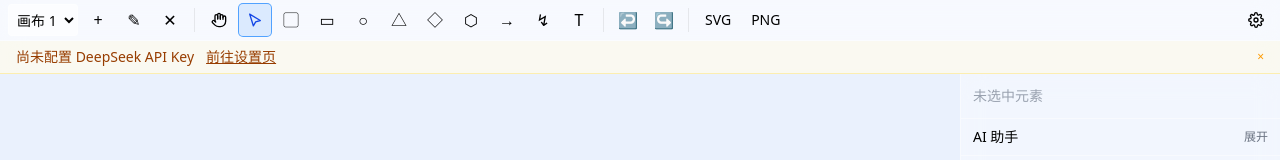
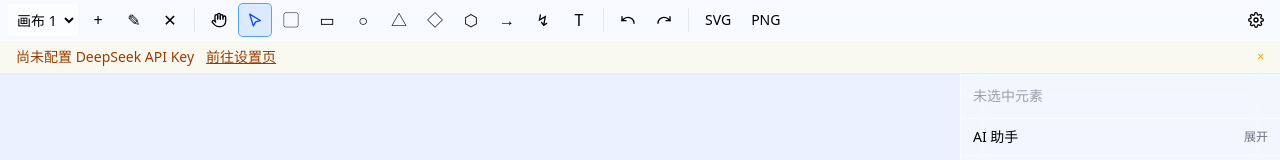
Before and after one commit to WHJ-2007/sci-figure-tool, a Next.js app: page / in a window 1280 px wide. Shown: the top 160 px of the page. Built offline with nearby package versions, Linux system fonts and the light colour scheme.

Commit message:
feat: 撤销/重做按钮改描边 SVG 弯箭头图标（与设置/工具图标风格一致）

```diff
--- a/src/components/editor/Toolbar.tsx
+++ b/src/components/editor/Toolbar.tsx
@@ -28,6 +28,20 @@ const SETTINGS_ICON = (
   <svg width="16" height="16" viewBox="0 0 24 24" fill="none" stroke="currentColor" strokeWidth="2" strokeLinecap="round" strokeLinejoin="round" aria-hidden="true">
     <circle cx="12" cy="12" r="3" />
     <path d="M19.4 15a1.65 1.65 0 0 0 .33 1.82l.06.06a2 2 0 1 1-2.83 2.83l-.06-.06a1.65 1.65 0 0 0-1.82-.33 1.65 1.65 0 0 0-1 1.51V21a2 2 0 1 1-4 0v-.09a1.65 1.65 0 0 0-1-1.51 1.65 1.65 0 0 0-1.82.33l-.06.06a2 2 0 1 1-2.83-2.83l.06-.06a1.65 1.65 0 0 0 .33-1.82 1.65 1.65 0 0 0-1.51-1H3a2 2 0 1 1 0-4h.09a1.65 1.65 0 0 0 1.51-1 1.65 1.65 0 0 0-.33-1.82l-.06-.06a2 2 0 1 1 2.83-2.83l.06.06a1.65 1.65 0 0 0 1.82.33h0a1.65 1.65 0 0 0 1-1.51V3a2 2 0 1 1 4 0v.09a1.65 1.65 0 0 0 1 1.51h0a1.65 1.65 0 0 0 1.82-.33l.06-.06a2 2 0 1 1 2.83 2.83l-.06.06a1.65 1.65 0 0 0-.33 1.82v0a1.65 1.65 0 0 0 1.51 1H21a2 2 0 1 1 0 4h-.09a1.65 1.65 0 0 0-1.51 1z" />
+  </svg>
+);
+
+// 撤销/重做图标：逆/顺时针弯箭头（描边风格）
+const UNDO_ICON = (
+  <svg width="16" height="16" viewBox="0 0 24 24" fill="none" stroke="currentColor" strokeWidth="2" strokeLinecap="round" strokeLinejoin="round" aria-hidden="true">
+    <path d="M3 7v6h6" />
+    <path d="M21 17a9 9 0 0 0-9-9 9 9 0 0 0-6 2.3L3 13" />
+  </svg>
+);
+const REDO_ICON = (
+  <svg width="16" height="16" viewBox="0 0 24 24" fill="none" stroke="currentColor" strokeWidth="2" strokeLinecap="round" strokeLinejoin="round" aria-hidden="true">
+    <path d="M21 7v6h-6" />
+    <path d="M3 17a9 9 0 0 1 9-9 9 9 0 0 1 6 2.3L21 13" />
   </svg>
 );
 
@@ -97,8 +111,8 @@ export default function Toolbar() {
         </button>
       ))}
       <span className="mx-1 h-6 w-px bg-gray-200" />
-      <button title="撤销" onClick={undo} className="lift h-8 w-8 rounded hover:bg-gray-100">↩</button>
-      <button title="重做" onClick={redo} className="lift h-8 w-8 rounded hover:bg-gray-100">↪</button>
+      <button title="撤销" onClick={undo} className="lift flex h-8 w-8 items-center justify-center rounded hover:bg-gray-100">{UNDO_ICON}</button>
+      <button title="重做" onClick={redo} className="lift flex h-8 w-8 items-center justify-center rounded hover:bg-gray-100">{REDO_ICON}</button>
       <span className="mx-1 h-6 w-px bg-gray-200" />
       <button title="导出 SVG" onClick={() => exportSvgFile(doc)} className="lift rounded px-2 py-1 text-sm hover:bg-gray-100">SVG</button>
       <button title="导出 PNG" onClick={() => exportPng(doc).catch(console.error)} className="lift rounded px-2 py-1 text-sm hover:bg-gray-100">PNG</button>
--- a/src/lib/changelog.ts
+++ b/src/lib/changelog.ts
@@ -25,6 +25,7 @@ export const CHANGELOG: ChangelogEntry[] = [
       "聊天面板亚克力化：消息气泡/活动日志/错误框/输入区半透明磨砂风格；隐藏 Next.js 开发模式左下角调试指示器",
       "AI 文字增强：createElement/updateElement 支持文字个性化（字号/加粗/斜体/对齐/字体）；文字元素自动置顶不被框遮挡；prompt 强化文字与框搭配规则（文字居中于框、框容纳文字）",
       "AI 操作日志不再显示在对话区（改由左下角气泡实时展示最新步骤）",
+      "撤销/重做按钮改为描边风格 SVG 弯箭头图标（与设置/工具图标一致）",
     ],
   },
   {
```
